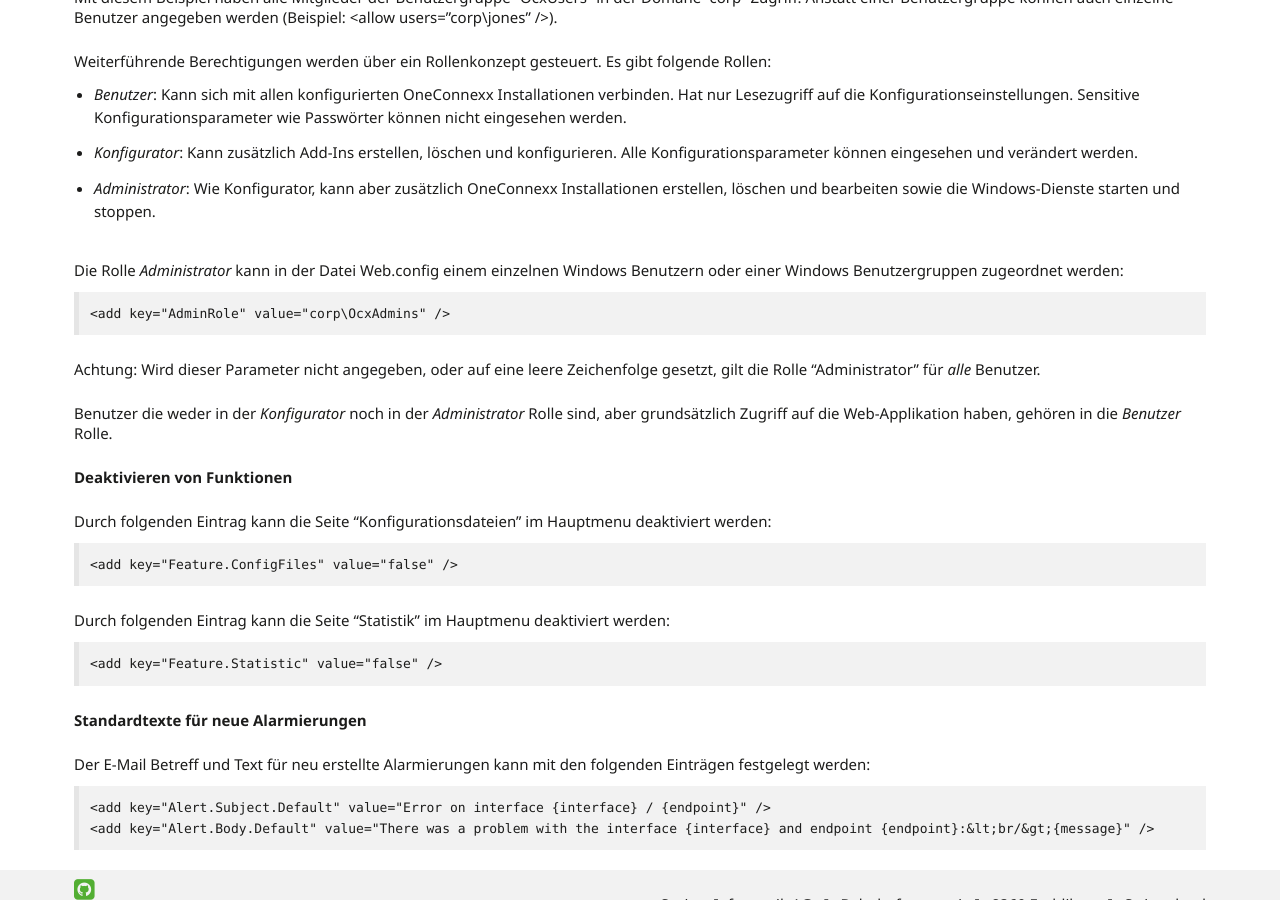
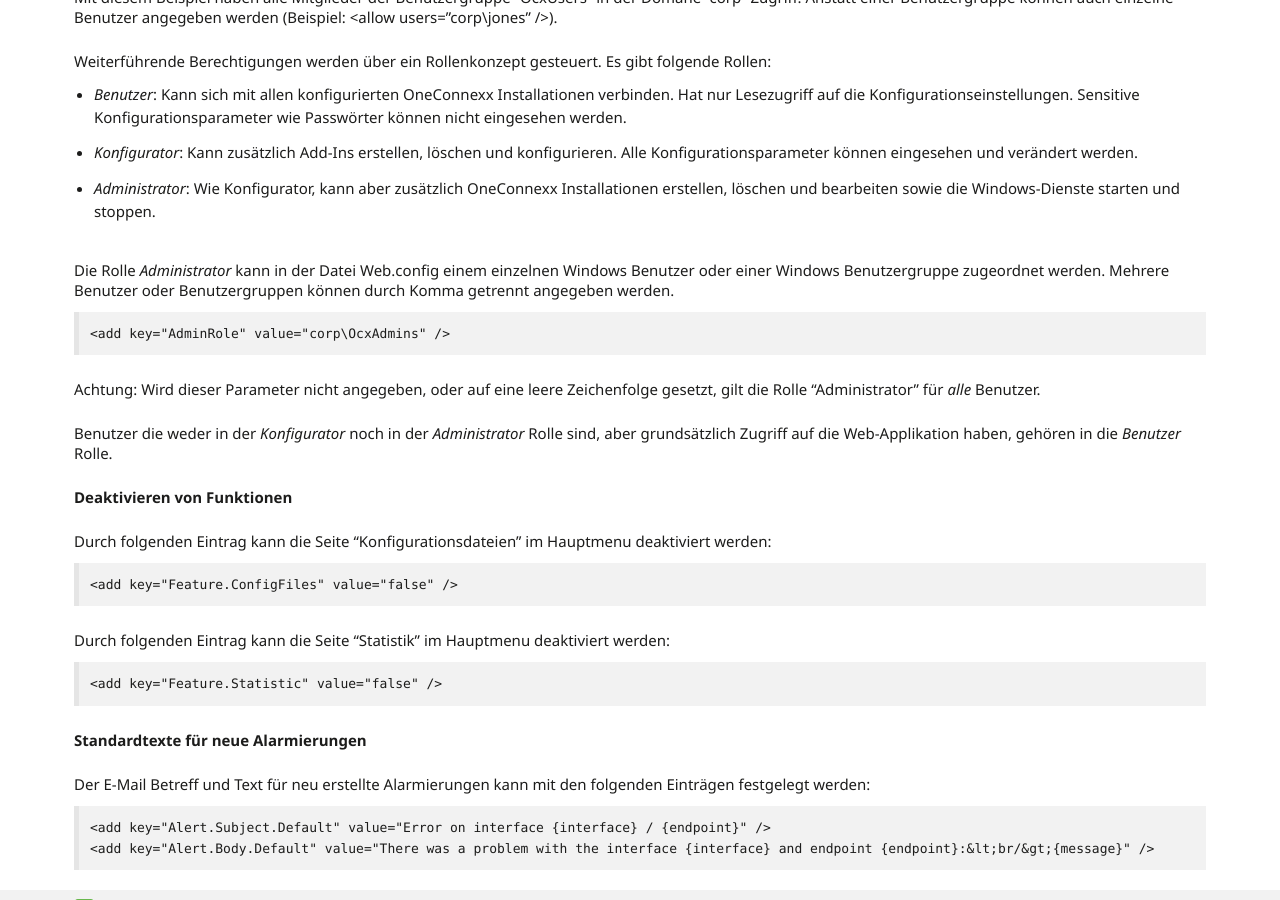
Before and after one commit to primesoft-group/oneconnexx-docs, a Jekyll site: the page built from _pages/setup/de/web.md, in a window 1280 px wide and 900 px high, scrolled down 3651 px. Built offline with Jekyll 4.4.1, drawn with Linux system fonts in a browser that asks for light colours; nearby versions of some CDN libraries; some web fonts are replaced.

Commit message:
Update web.md

````diff
--- a/_pages/setup/de/web.md
+++ b/_pages/setup/de/web.md
@@ -148,7 +148,7 @@
 * *Konfigurator*: Kann zusätzlich Add-Ins erstellen, löschen und konfigurieren. Alle Konfigurationsparameter können eingesehen und verändert werden.
 * *Administrator*: Wie Konfigurator, kann aber zusätzlich OneConnexx Installationen erstellen, löschen und bearbeiten sowie die Windows-Dienste starten und stoppen.
 
-Die Rolle *Administrator* kann in der Datei Web.config einem einzelnen Windows Benutzern oder einer Windows Benutzergruppen zugeordnet werden:
+Die Rolle *Administrator* kann in der Datei Web.config einem einzelnen Windows Benutzer oder einer Windows Benutzergruppe zugeordnet werden. Mehrere Benutzer oder Benutzergruppen können durch Komma getrennt angegeben werden.
 
 ```
 <add key="AdminRole" value="corp\OcxAdmins" />
````
